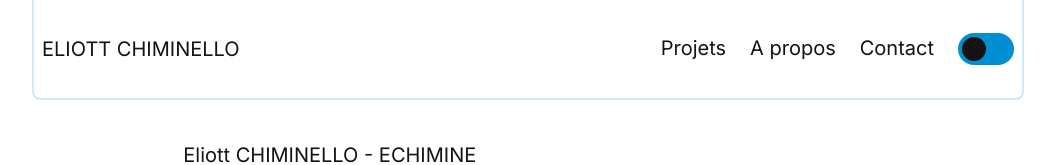
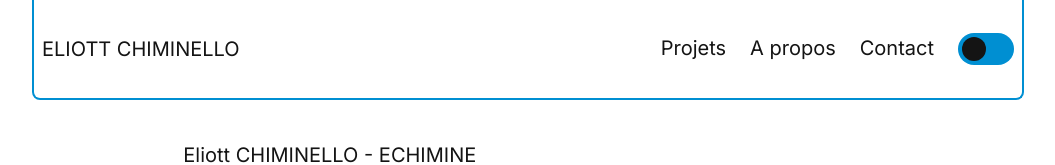
Before and after one commit to echimine/PortfolioV2, a Nuxt app: page / in a window 1280 px wide. Shown: the top 165 px of the page, without its empty margins (112-1167 px from the left). Built offline with nearby package versions, Linux system fonts and the light colour scheme.

Commit message:
deleted the opacity border in header

```diff
--- a/app/components/Header/Header.vue
+++ b/app/components/Header/Header.vue
@@ -1,6 +1,6 @@
 <template>
   <header
-    class="h-[100px] flex items-center justify-center z-10 sticky top-0 bg-white/70 dark:bg-black/70 backdrop-blur-sm border-x-2 border-b-2 border-blue/20 dark:border-orange/20 rounded-b-lg px-2"
+    class="h-[100px] flex items-center justify-center z-10 sticky top-0 bg-white/70 dark:bg-black/70 backdrop-blur-sm border-x-2 border-b-2 border-blue dark:border-orange rounded-b-lg px-2"
   >
     <ul class="flex items-center justify-between w-full">
       <li>
```
